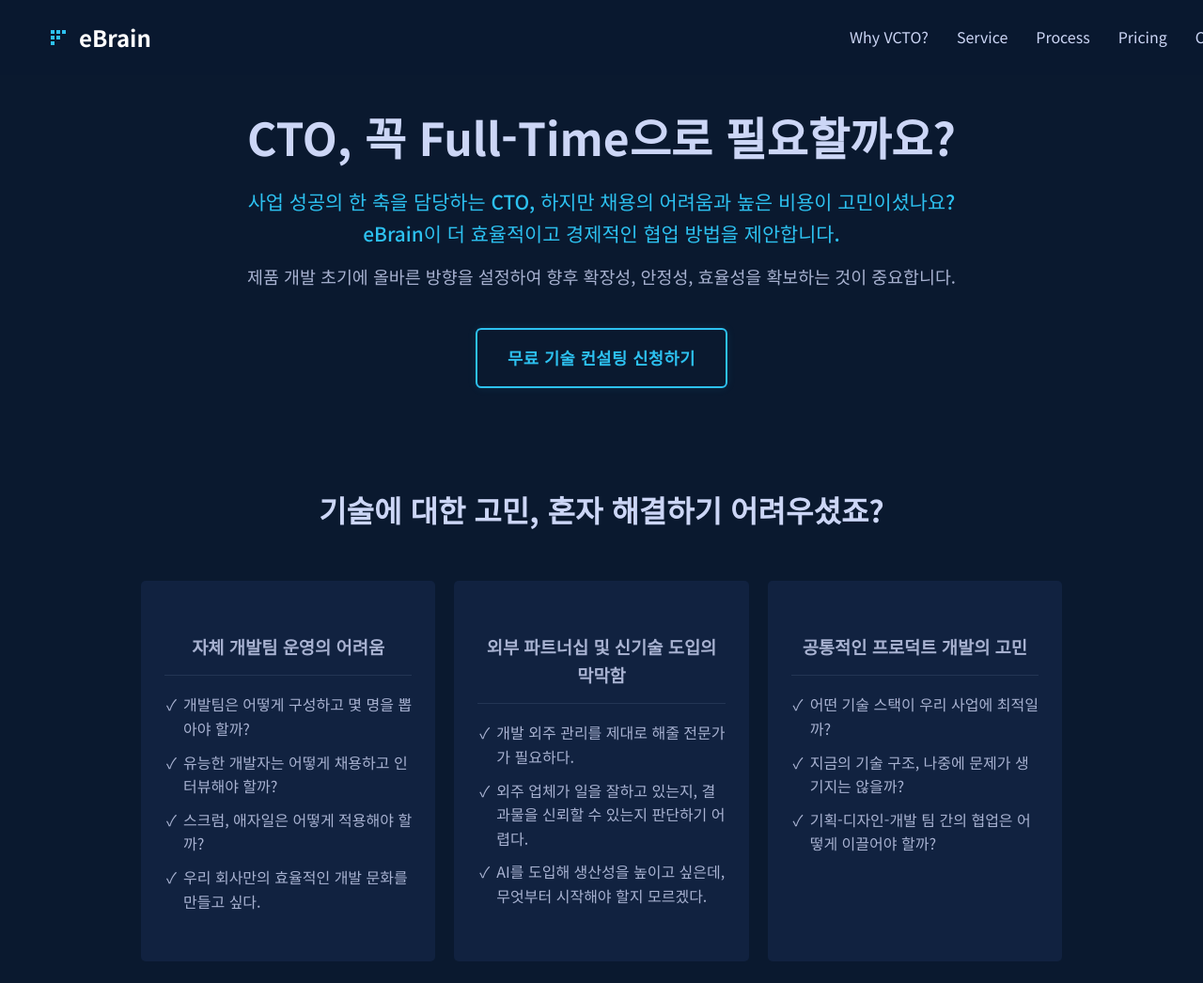
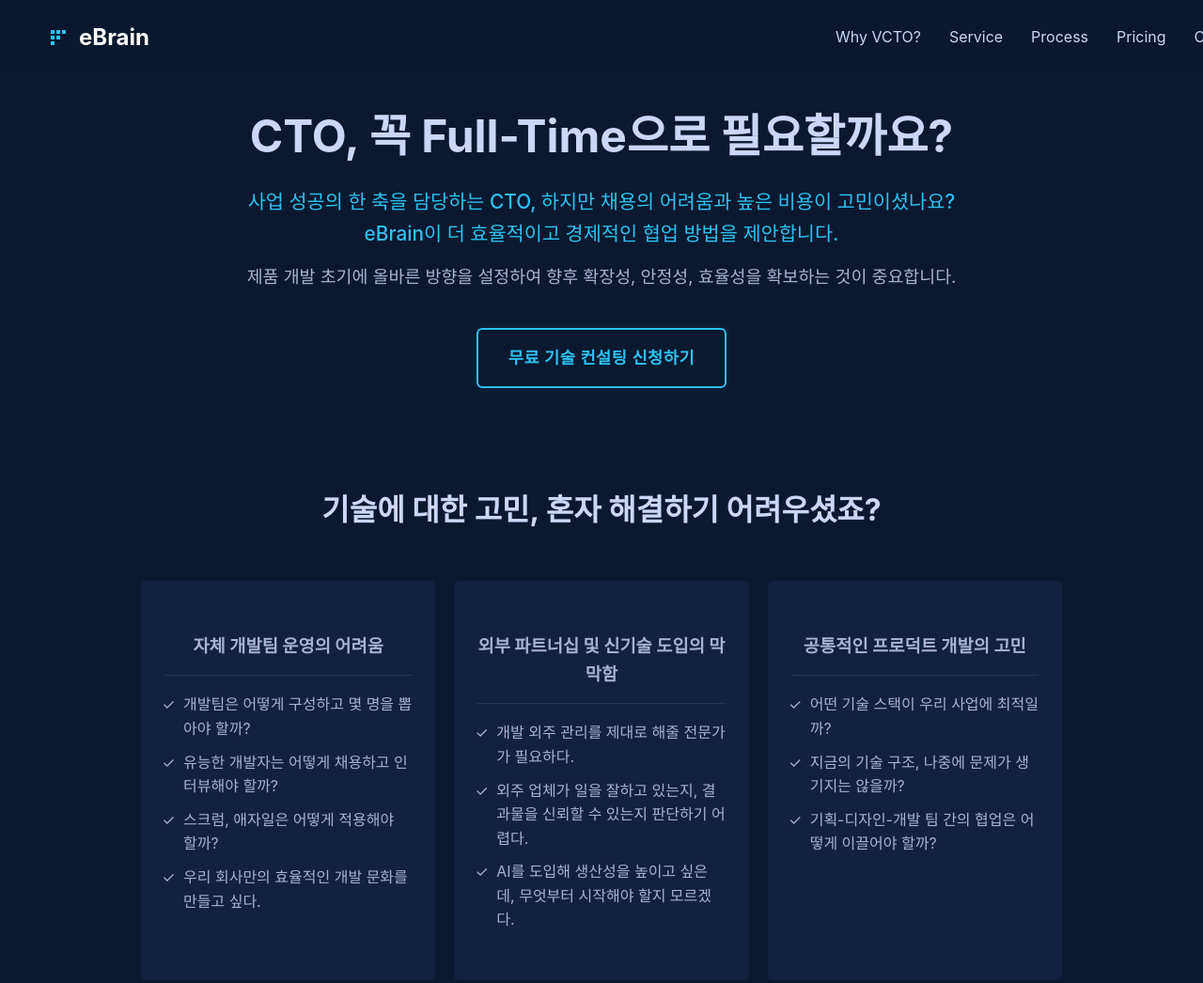
Before and after one commit to sbroh/eBrain, a plain HTML site: page vcto/index.html in a window 1280 px wide. Shown: the top 1046 px of the page at 94% size. Drawn offline with Linux system fonts and the light colour scheme.

Commit message:
Update style.css

```diff
--- a/vcto/style.css
+++ b/vcto/style.css
@@ -14,7 +14,7 @@
 body {
     background-color: var(--dark-navy);
     color: var(--light-slate);
-    font-family: var(--font-sans);
+    font-family: -apple-system, sans-serif; /* 이렇게 수정합니다. */
     margin: 0;
     padding: 0;
     line-height: 1.6;
```
